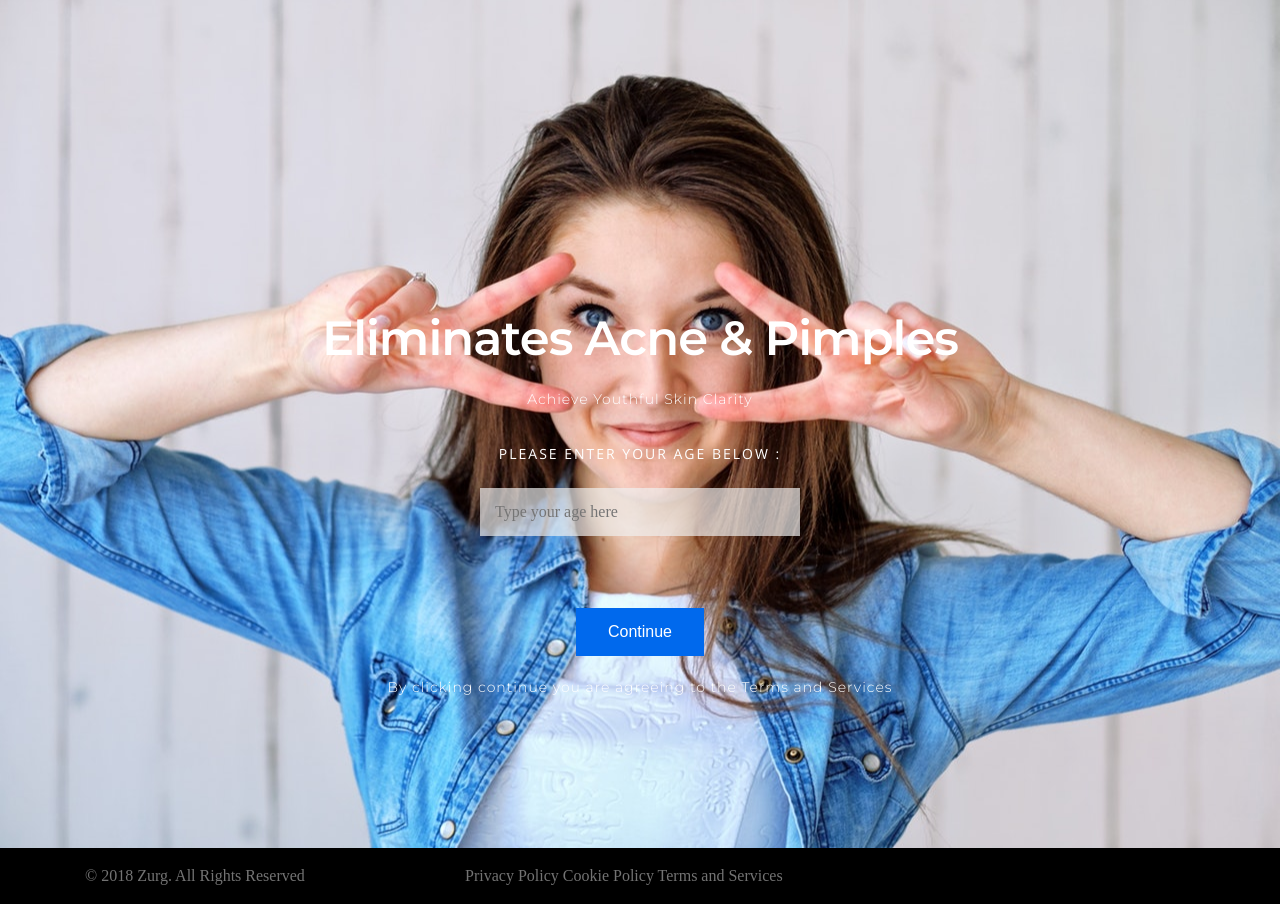
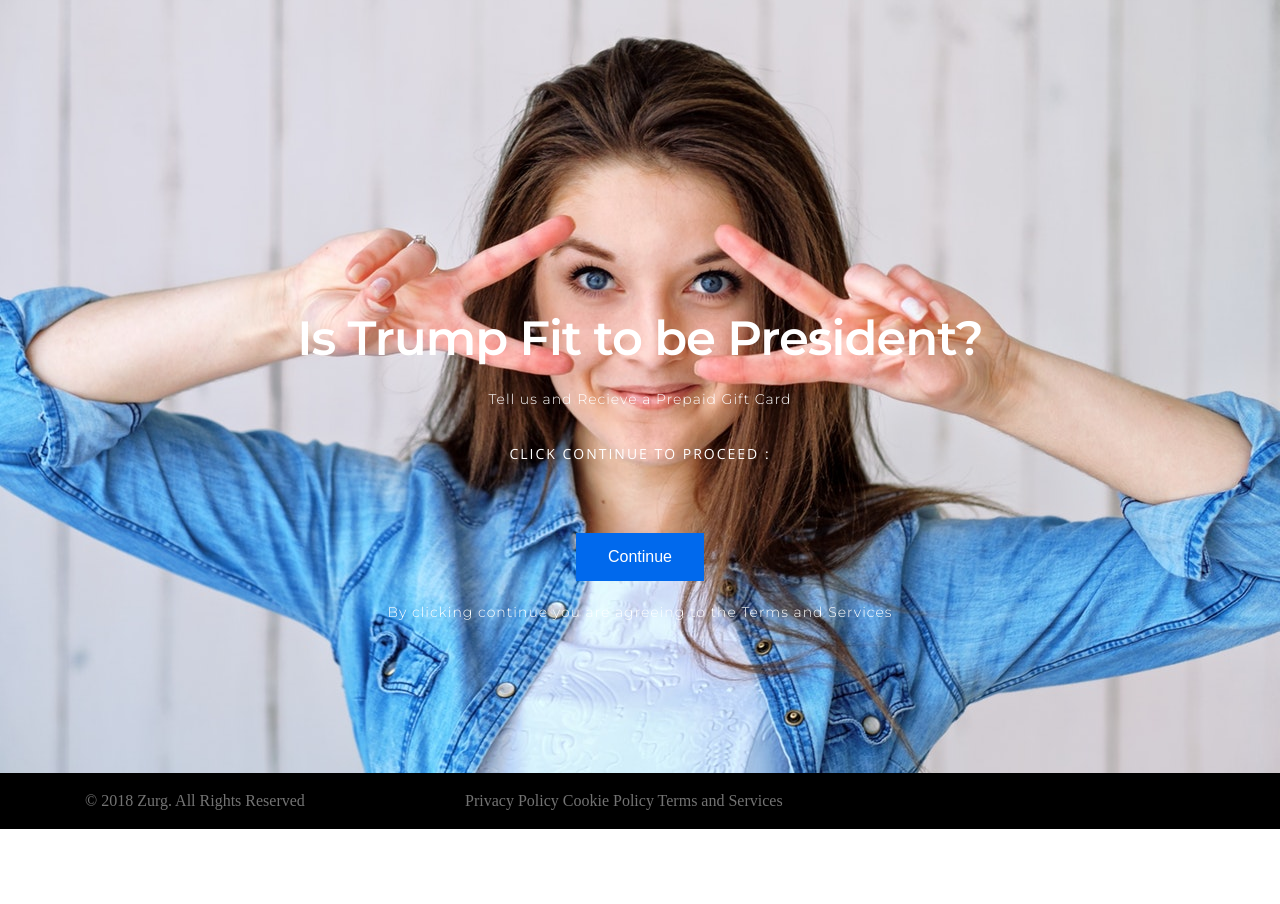
Before and after one commit to healthyatorfiles/zurg, a plain HTML site: page index.html in a window 1280 px wide. After the commit the page ends 829 px from the top, so only its background shows below. Drawn offline with nearby package versions, Linux system fonts and the light colour scheme.

Commit message:
Update index.html

```diff
--- a/index.html
+++ b/index.html
@@ -45,11 +45,11 @@ input[type=text]:focus, input[type=password]:focus {
               <div class="col-sm-12">
                 <div class="intro-block">
 
-                  <h1>Eliminates Acne & Pimples</h1>
-                 <p> Achieve Youthful Skin Clarity </p>
+                  <h1>Is Trump Fit to be President?</h1>
+                 <p> Tell us and Recieve a Prepaid Gift Card </p>
 </br>
-               <p>  <h4> Please enter your age below :</h4></p>
-<input type="text" name="mail" placeholder="Type your age here ">
+               <p>  <h4> Click continue to proceed :</h4></p>
+
                 </div>
 
 		 <form method="get" action="http://peekly.top">
```
